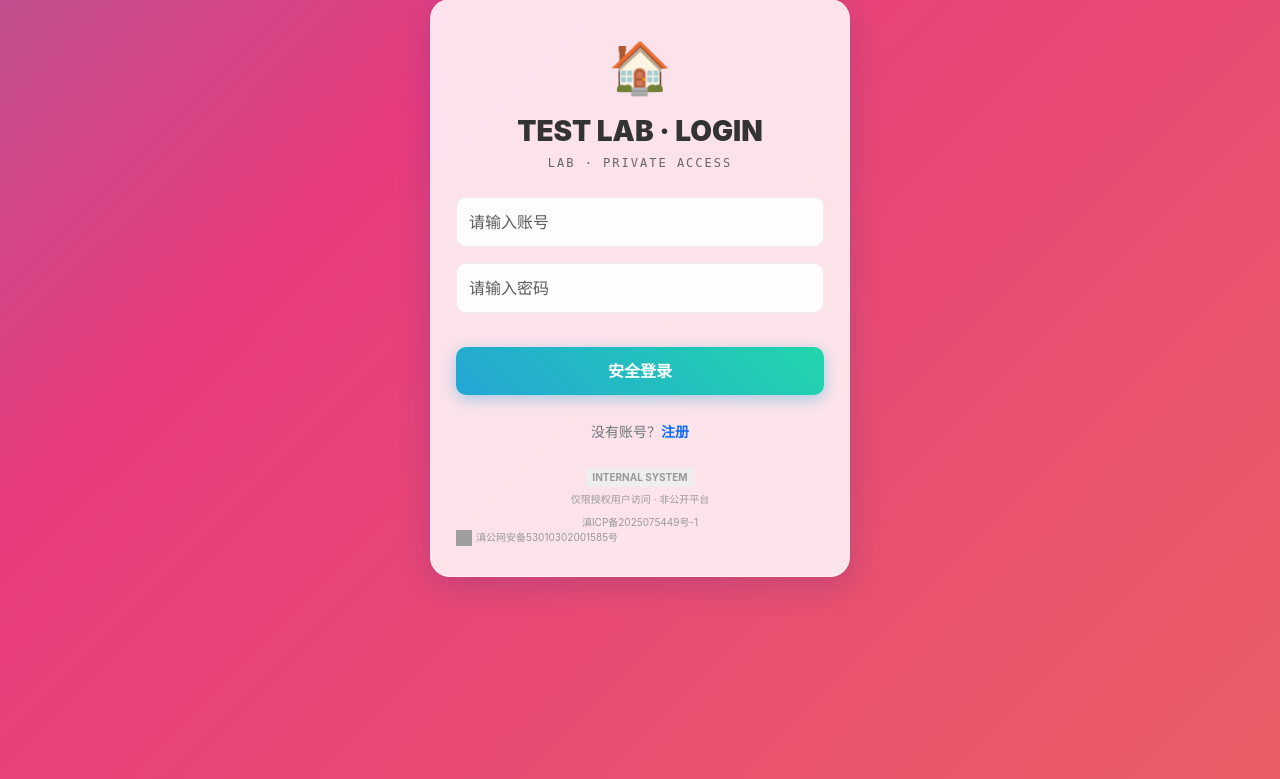
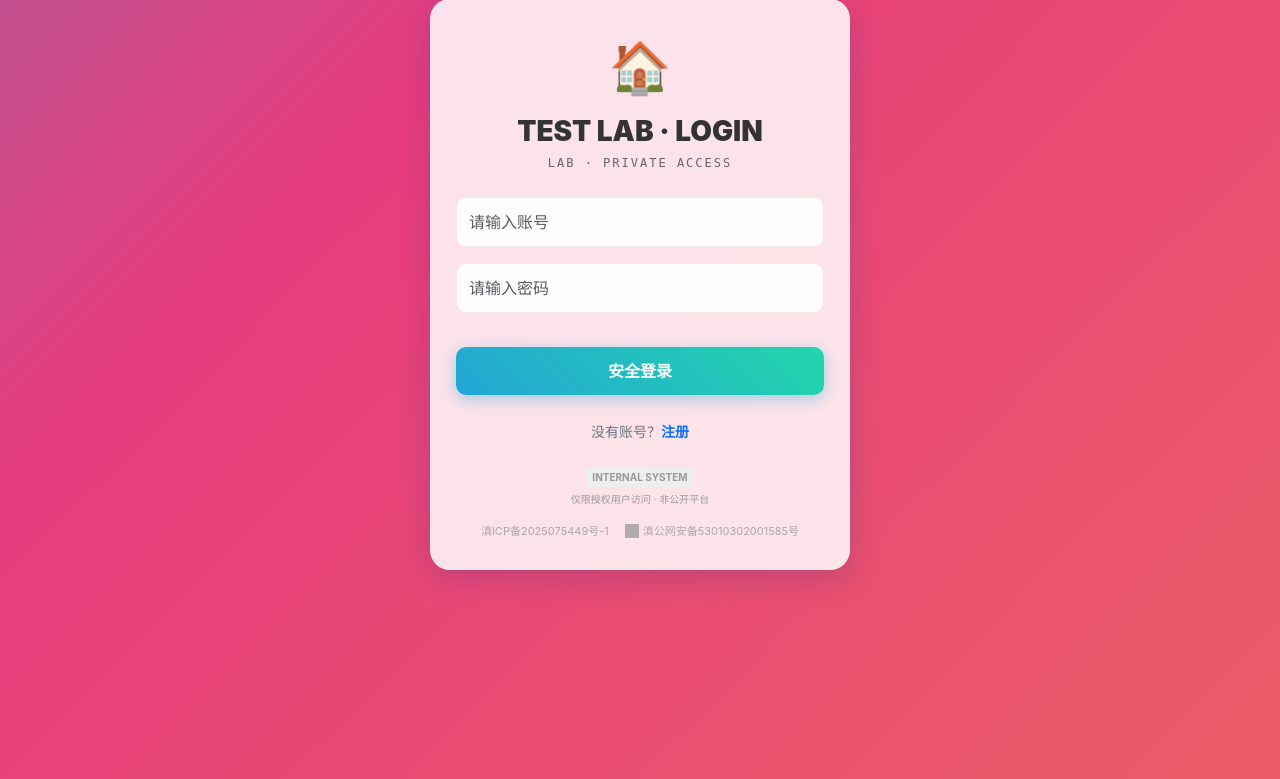
Before and after one commit to KID1412-myc/family-paw, a Flask app: page /login in a window 1280 px wide. Shown: the part 21-800 px from the top of the page. Run offline with Flask 3, Linux system fonts and the light colour scheme; some libraries are stand-ins or nearby versions; grey boxes are pictures that could not be loaded.

Commit message:
优化备案排版

```diff
--- a/templates/login.html
+++ b/templates/login.html
@@ -188,14 +188,20 @@
         <div class="footer-info">
             <div class="lab-badge">INTERNAL SYSTEM</div>
             <div>仅限授权用户访问 · 非公开平台</div>
-            <div class="mt-2">
-                <a href="https://beian.miit.gov.cn/" target="_blank">滇ICP备2025075449号-1</a>
+            <div class="mt-3 d-flex justify-content-center align-items-center flex-wrap gap-3">
+                <!-- ICP -->
+                <a href="https://beian.miit.gov.cn/" target="_blank" style="font-size: 11px; opacity: 0.8; text-decoration: none; color: #999;">
+                    滇ICP备2025075449号-1
+                </a>
+
+                <!-- 公安 -->
+                <a href="https://beian.mps.gov.cn/#/query/webSearch?code=53010302001585" target="_blank"
+                   style="display: inline-flex; align-items: center; text-decoration: none; color: #999; font-size: 11px; opacity: 0.8;">
+                    <img src="/static/beian.png" width="14" height="14" class="me-1">
+                    <span>滇公网安备53010302001585号</span>
+                </a>
             </div>
-            <a href="https://beian.mps.gov.cn/#/query/webSearch?code=53010302001585" target="_blank"
-               class="d-flex align-items-center">
-                <img src="/static/beian.png" width="16" height="16" class="me-1">
-                <span>滇公网安备53010302001585号</span>
-            </a>
+
         </div>
     </div>
 </div>
```
Also changed, not shown: static_site/index.html (+18 -8 lines), templates/register.html (+9 -4 lines).
